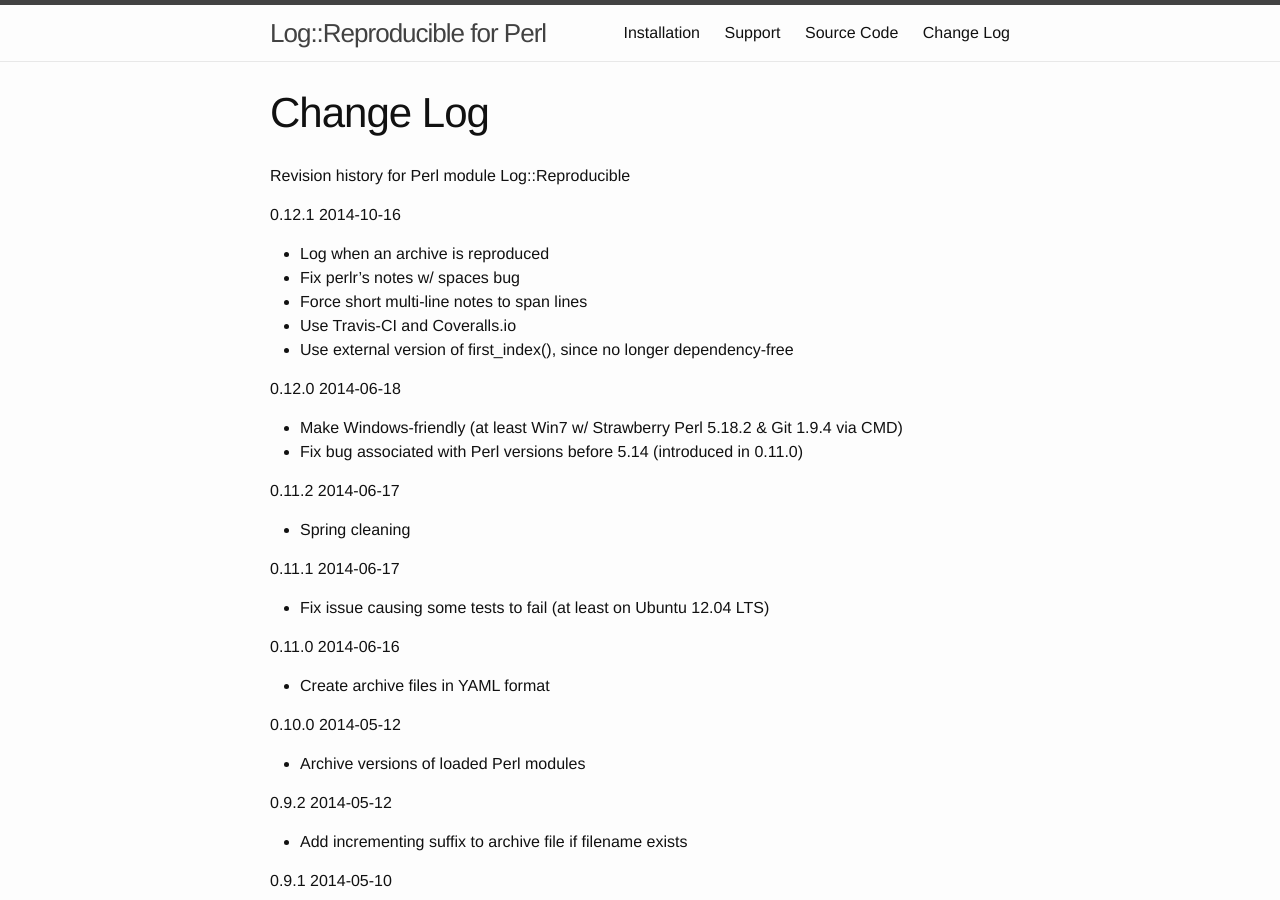
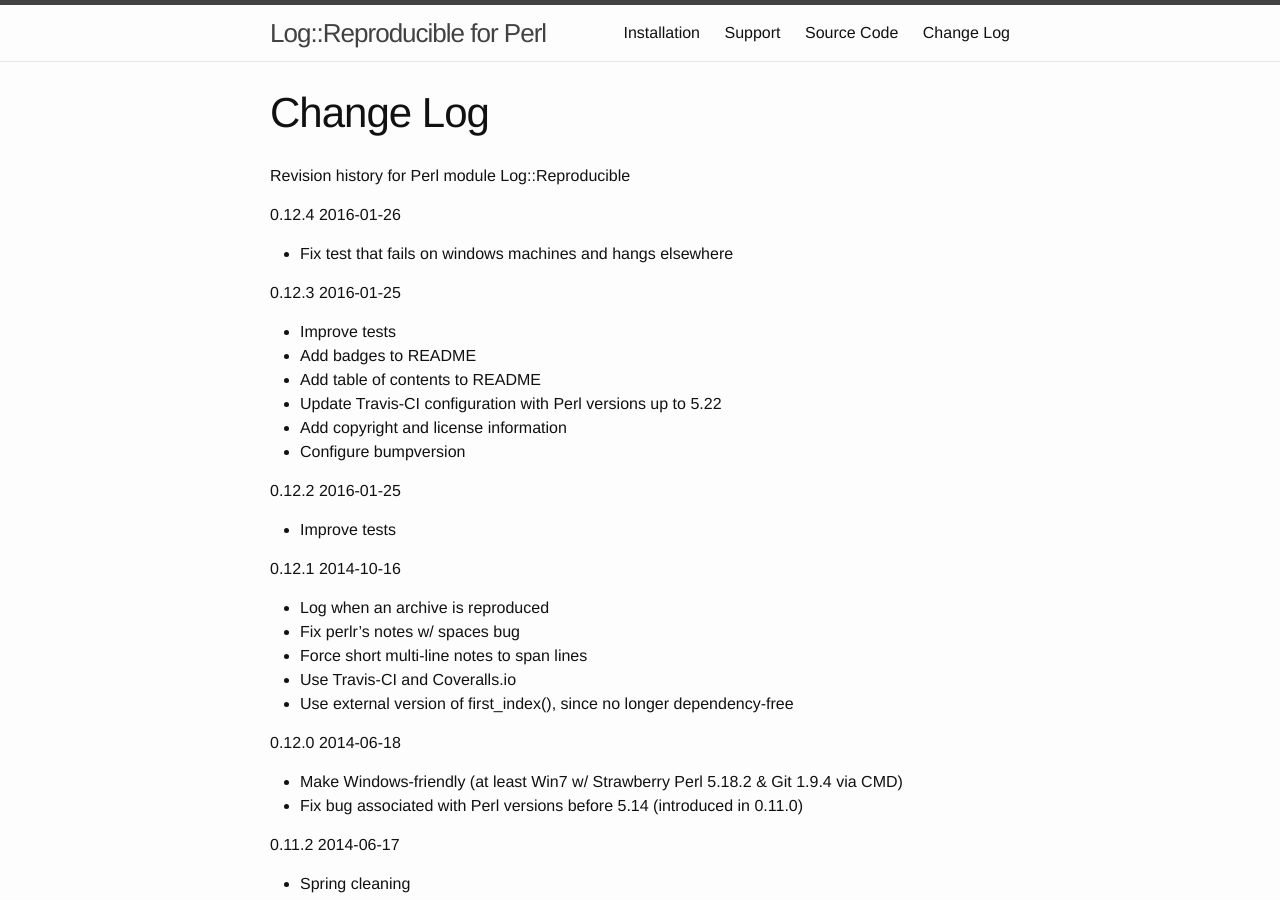
Before and after one commit to mfcovington/Log-Reproducible, a Jekyll site: the page built from pages/4-changes.md, in a window 1280 px wide and 900 px high. Built offline with Jekyll 4.4.1, drawn with Linux system fonts in a browser that asks for light colours; Markdown is read by kramdown in place of the engine named in the settings.

Commit message:
Update changelog

```diff
--- a/pages/4-changes.md
+++ b/pages/4-changes.md
@@ -4,6 +4,23 @@ title: Change Log
 permalink: /changes/
 ---
 Revision history for Perl module Log::Reproducible
+
+0.12.4 2016-01-26
+
+  - Fix test that fails on windows machines and hangs elsewhere
+
+0.12.3 2016-01-25
+
+  - Improve tests
+  - Add badges to README
+  - Add table of contents to README
+  - Update Travis-CI configuration with Perl versions up to 5.22
+  - Add copyright and license information
+  - Configure bumpversion
+
+0.12.2 2016-01-25
+
+  - Improve tests
 
 0.12.1 2014-10-16
 
```
